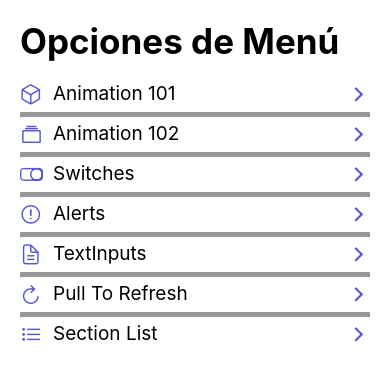
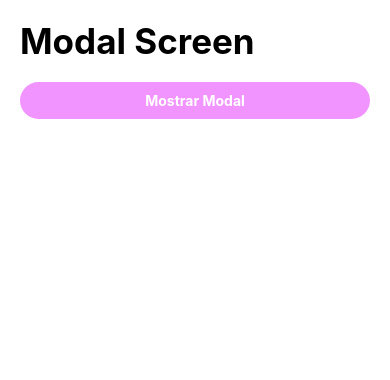
Before and after one commit to Dante1704/react-native-apps, a React Native app in the folder 06-RNComponents/: screen /ModalScreen in a window 390 px wide. Shown: the top 380 px of the page. Built offline with nearby package versions, Linux system fonts and the light colour scheme.

Commit message:
creado src/screens/ModalScreen - la finalidad de este screen fue probar el componente nativo Modal y customizarlo

```diff
--- a/06-RNComponents/src/data/menuItems.tsx
+++ b/06-RNComponents/src/data/menuItems.tsx
@@ -36,4 +36,9 @@ export const menuItems: MenuItem[] = [
         icon: 'list-outline',
         component: 'CustomSectionListScreen',
     },
+    {
+        name: 'Modal Screen',
+        icon: 'copy-outline',
+        component: 'ModalScreen',
+    },
 ];
--- a/06-RNComponents/src/navigation/Navigation.tsx
+++ b/06-RNComponents/src/navigation/Navigation.tsx
@@ -8,6 +8,7 @@ import { AlertScreen } from '../screens/AlertScreen';
 import { TextInputScreen } from '../screens/TextInputScreen';
 import { PullToRefreshScreen } from '../screens/PullToRefreshScreen';
 import { CustomSectionListScreen } from '../screens/CustomSectionListScreen';
+import { ModalScreen } from '../screens/ModalScreen';
 
 
 //tipado de las rutas segun recomendacion de react docs
@@ -21,6 +22,7 @@ export type RootStackParams = {
     TextInputScreen: undefined,
     PullToRefreshScreen: undefined,
     CustomSectionListScreen: undefined,
+    ModalScreen: undefined,
 }
 
 const Stack = createStackNavigator<RootStackParams>();
@@ -44,7 +46,7 @@ export const Navigation = () => {
             <Stack.Screen name="TextInputScreen" component={TextInputScreen} />
             <Stack.Screen name="PullToRefreshScreen" component={PullToRefreshScreen} />
             <Stack.Screen name="CustomSectionListScreen" component={CustomSectionListScreen} />
-
+            <Stack.Screen name="ModalScreen" component={ModalScreen} />
         </Stack.Navigator>
     );
 };
--- a/06-RNComponents/src/screens/CustomSectionListScreen.tsx
+++ b/06-RNComponents/src/screens/CustomSectionListScreen.tsx
@@ -25,6 +25,9 @@ const casas: Casas[] = [
 ];
 
 export const CustomSectionListScreen = () => {
+
+    const listFooterComponent = () => <HeaderTitle title={'Total de industrias: ' + casas.length} />;
+
     return (
         <View style={{ ...styles.globalMargin, flex: 1 }}>
             {/* <HeaderTitle title="Section List" /> */}
@@ -42,7 +45,7 @@ export const CustomSectionListScreen = () => {
                 renderItem={({ item }) => <Text>{item}</Text>}
                 // ItemSeparatorComponent={itemSeparator}
                 renderSectionFooter={({ section }) => <HeaderTitle title={'Total: ' + section.data.length} />}
-                ListFooterComponent={() => <HeaderTitle title={'Total de industrias: ' + casas.length} />}
+                ListFooterComponent={listFooterComponent}
             />
         </View>
     );
--- /dev/null
+++ b/06-RNComponents/src/screens/ModalScreen.tsx
@@ -0,0 +1,85 @@
+import React, { useState } from 'react';
+import { Alert, Modal, Pressable, StyleSheet, Text, View } from 'react-native';
+import { HeaderTitle } from '../components/HeaderTitle';
+import { styles } from '../theme/Theme';
+
+export const ModalScreen = () => {
+
+    const [modalVisible, setModalVisible] = useState(false);
+
+    return (
+        <View style={styles.globalMargin}>
+            <HeaderTitle title="Modal Screen" />
+            <Modal
+                animationType="slide"
+                transparent={true} //The transparent prop determines whether your modal will fill the entire view. Setting this to true will render the modal over a transparent background.
+                visible={modalVisible}
+
+                // This is required on Apple TV and Android.
+                onRequestClose={() => {
+                    Alert.alert('Modal has been closed.');
+                    setModalVisible(!modalVisible);
+                }}>
+                <View style={stylesModalScreen.centeredView}>
+                    <View style={stylesModalScreen.modalView}>
+                        <Text style={stylesModalScreen.modalText}>Hello World!</Text>
+                        <Pressable
+                            style={[stylesModalScreen.button, stylesModalScreen.buttonClose]}
+                            onPress={() => setModalVisible(!modalVisible)}>
+                            <Text style={stylesModalScreen.textStyle}>Cerrar Modal</Text>
+                        </Pressable>
+                    </View>
+                </View>
+            </Modal>
+            <Pressable
+                style={[stylesModalScreen.button, stylesModalScreen.buttonOpen]}
+                onPress={() => setModalVisible(true)}>
+                <Text style={stylesModalScreen.textStyle}>Mostrar Modal</Text>
+            </Pressable>
+        </View>
+    );
+};
+
+const stylesModalScreen = StyleSheet.create({
+    centeredView: {
+        flex: 1,
+        justifyContent: 'center',
+        alignItems: 'center',
+        marginTop: 22,
+    },
+    modalView: {
+        margin: 20,
+        backgroundColor: 'white',
+        borderRadius: 20,
+        padding: 35,
+        alignItems: 'center',
+        shadowColor: '#000',
+        shadowOffset: {
+            width: 0,
+            height: 2,
+        },
+        shadowOpacity: 0.25,
+        shadowRadius: 4,
+        elevation: 5,
+    },
+    button: {
+        borderRadius: 20,
+        padding: 10,
+        elevation: 2,
+    },
+    buttonOpen: {
+        backgroundColor: '#F194FF',
+    },
+    buttonClose: {
+        backgroundColor: '#2196F3',
+    },
+    textStyle: {
+        color: 'white',
+        fontWeight: 'bold',
+        textAlign: 'center',
+    },
+    modalText: {
+        marginBottom: 15,
+        textAlign: 'center',
+    },
+});
```
